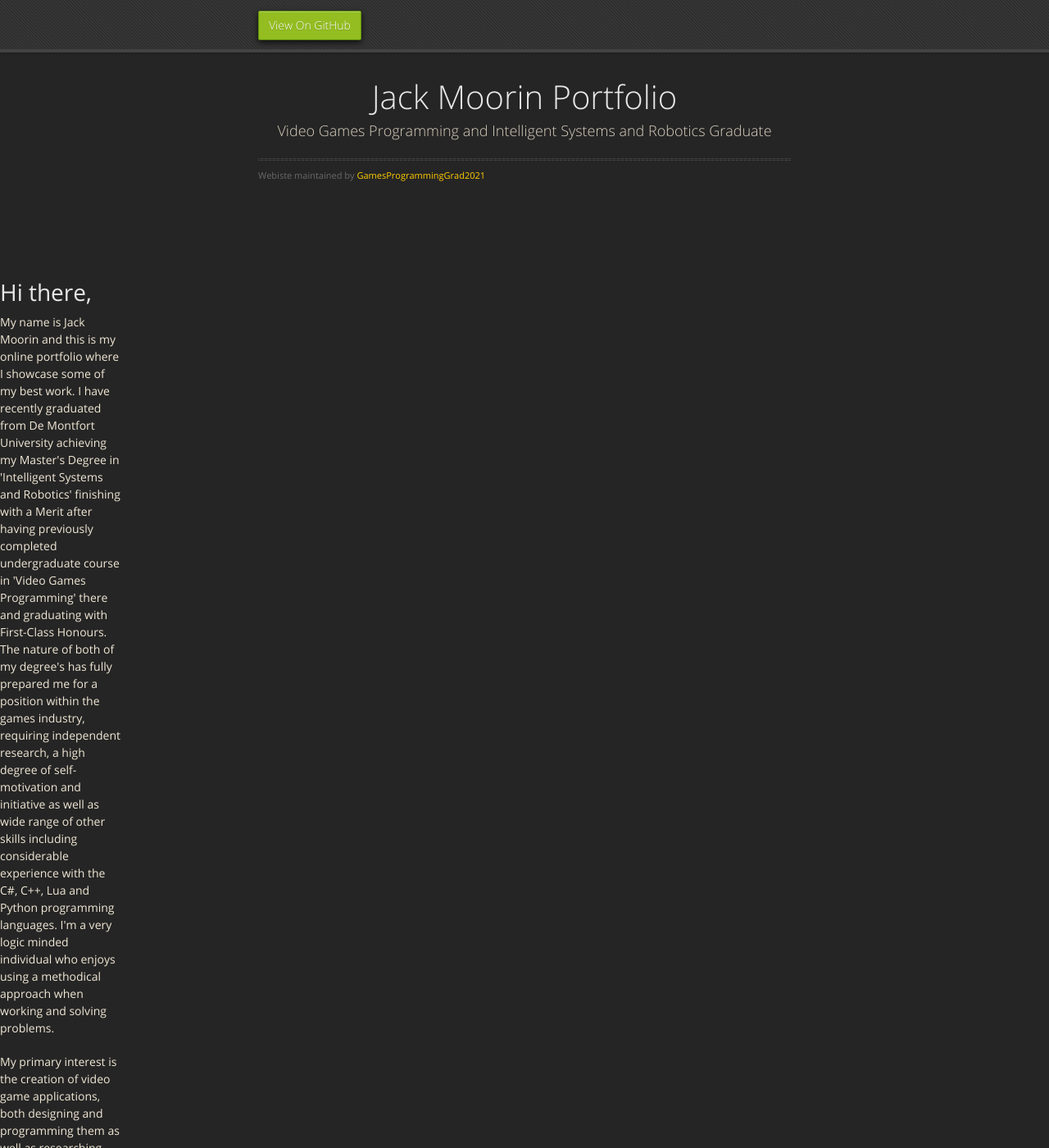
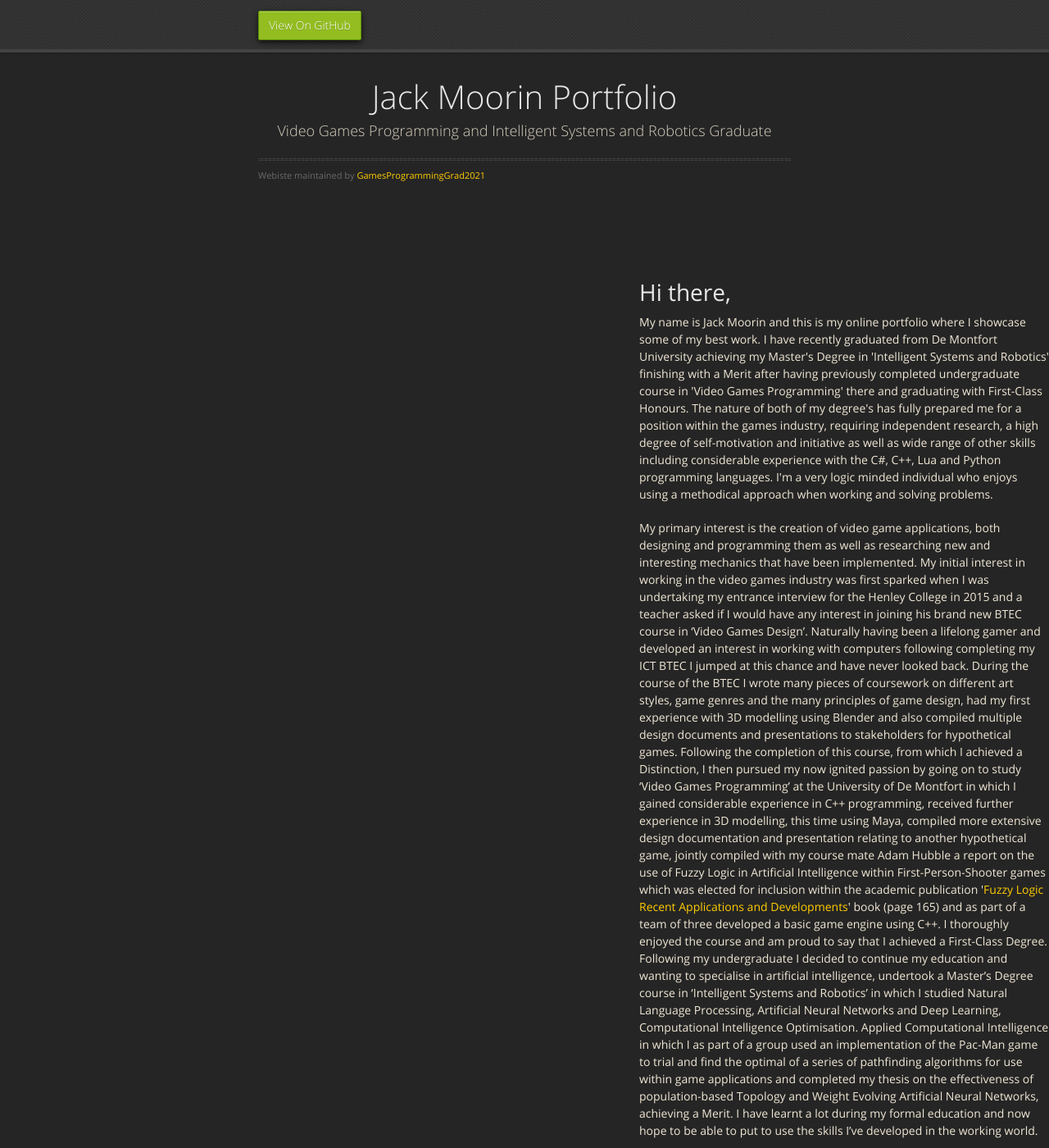
Before and after one commit to GamesProgrammingGrad2021/GamesProgrammingGrad2021.github.io, a Jekyll site: the page built from index.md, in a window 1280 px wide and 1400 px high. Shown: the whole window at 82% size. Built offline with Jekyll 4.4.1, drawn with Linux system fonts in a browser that asks for light colours; nearby versions of some CDN libraries; our own code applies the rules of GitHub Pages for plain Markdown files.

Commit message:
Update default.html

```diff
--- a/_layouts/default.html
+++ b/_layouts/default.html
@@ -3,7 +3,9 @@
   <head>
     <style>
     .introduction {
-	width: 150px;
+	position: absolute;
+	right: 0px;
+	width: 500px;
 	text-align: left;
     }
 </style>
```
